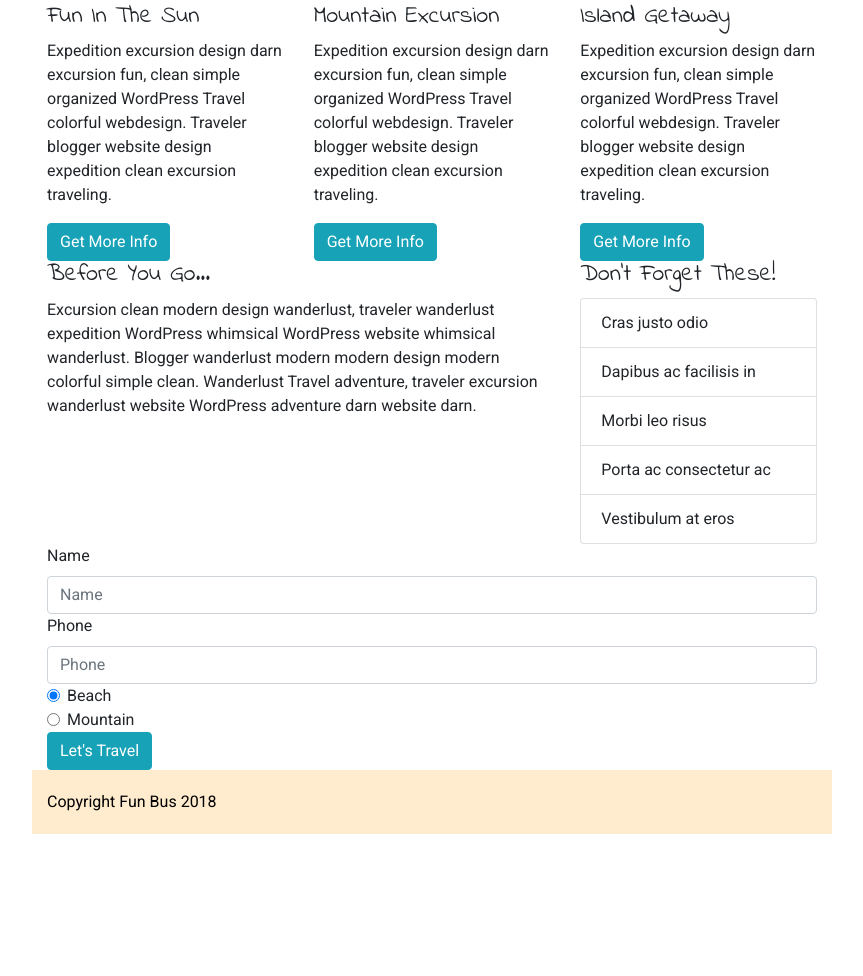
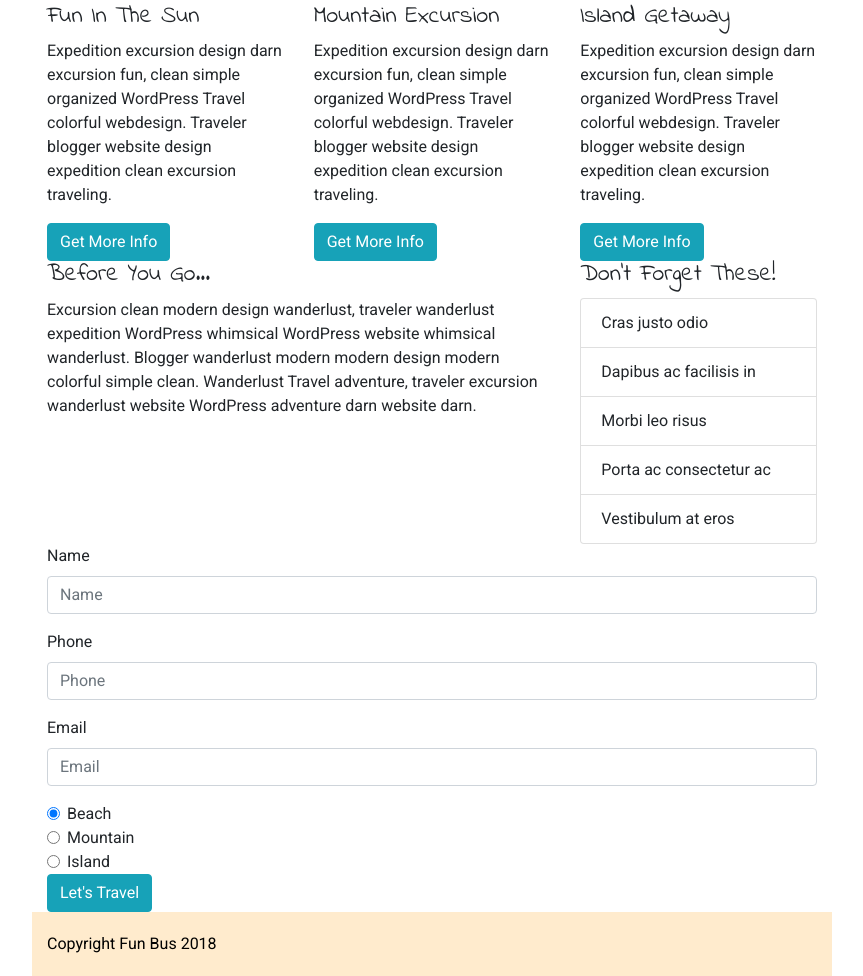
Before and after one commit to bdurbcs6/bootstrap-site-revision, a plain HTML site: page index.html in a window 1280 px wide. Shown: the part 1347-2323 px from the top of the page, without its empty margins (208-1071 px from the left). Before the commit the page ends 2181 px from the top, so only its background shows below. Drawn offline with Linux system fonts and the light colour scheme.

Commit message:
added form-group to form inputs

```diff
--- a/index.html
+++ b/index.html
@@ -139,10 +139,18 @@
     <div class="row">
       <div class="col-sm-12">
         <form>
-          <label for="name">Name</label>
-          <input id="name" type="text" class="form-control" placeholder="Name">
-          <label for="phone">Phone</label>
-          <input id="phone" type="phone" class="form-control" placeholder="Phone">
+          <div class="form-group">
+            <label for="name">Name</label>
+            <input id="name" type="text" class="form-control" placeholder="Name">
+          </div>
+          <div class="form-group">
+            <label for="phone">Phone</label>
+            <input id="phone" type="phone" class="form-control" placeholder="Phone">
+          </div>
+          <div class="form-group">
+            <label for="email">Email</label>
+            <input id="Email" type="Email" class="form-control" placeholder="Email">
+          </div>
           <div class="form-check">
             <input class="form-check-input" type="radio" name="exampleRadios" id="exampleRadios1" value="option1" checked>
             <label class="form-check-label" for="exampleRadios1">
@@ -153,6 +161,12 @@
             <input class="form-check-input" type="radio" name="exampleRadios" id="exampleRadios2" value="option2">
             <label class="form-check-label" for="exampleRadios2">
               Mountain
+            </label>
+          </div>
+          <div class="form-check">
+            <input class="form-check-input" type="radio" name="exampleRadios" id="exampleRadios2" value="option2">
+            <label class="form-check-label" for="exampleRadios2">
+              Island
             </label>
           </div>
           <button type="submit" class="btn btn-info">Let's Travel</button>
```
